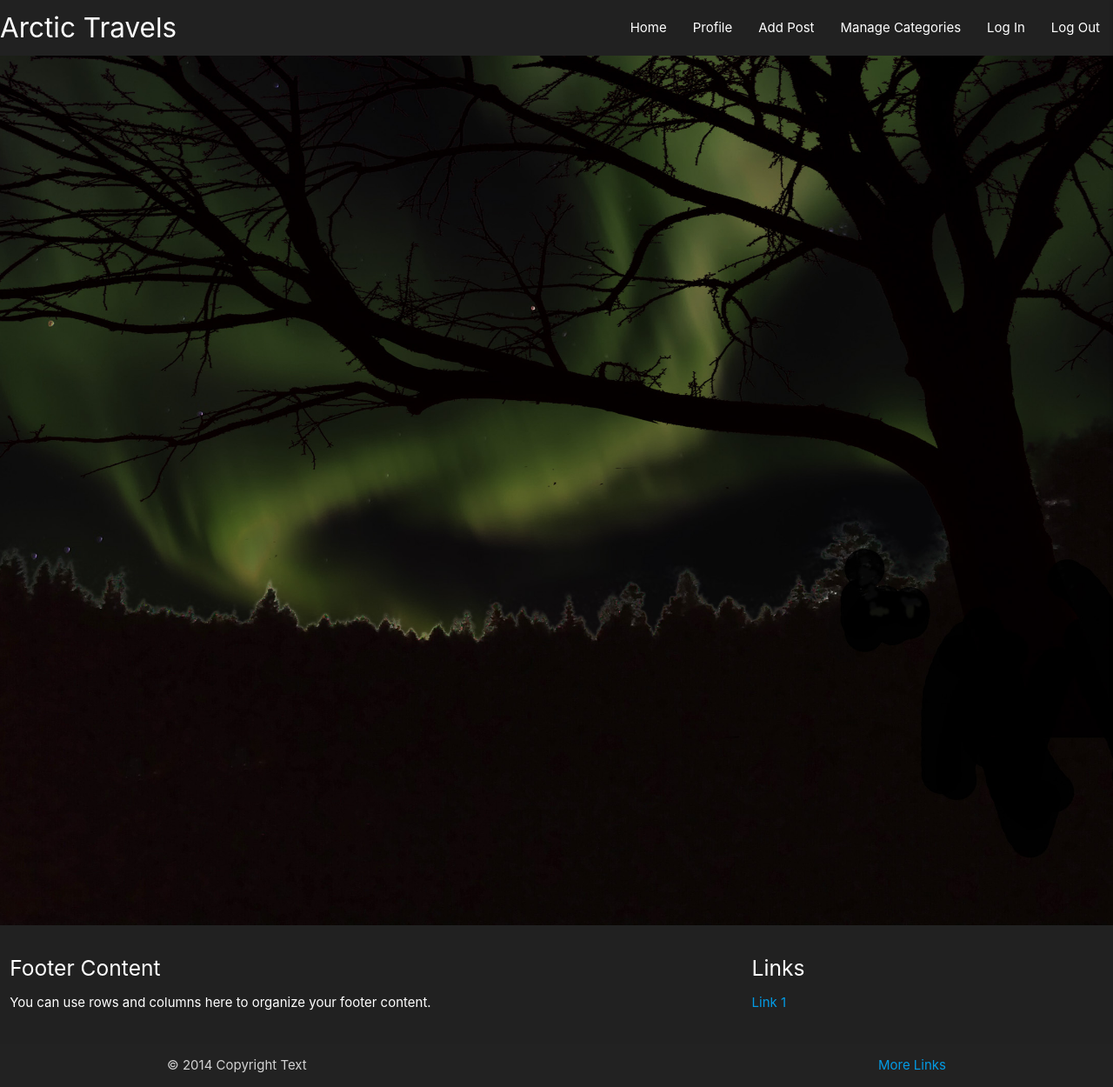
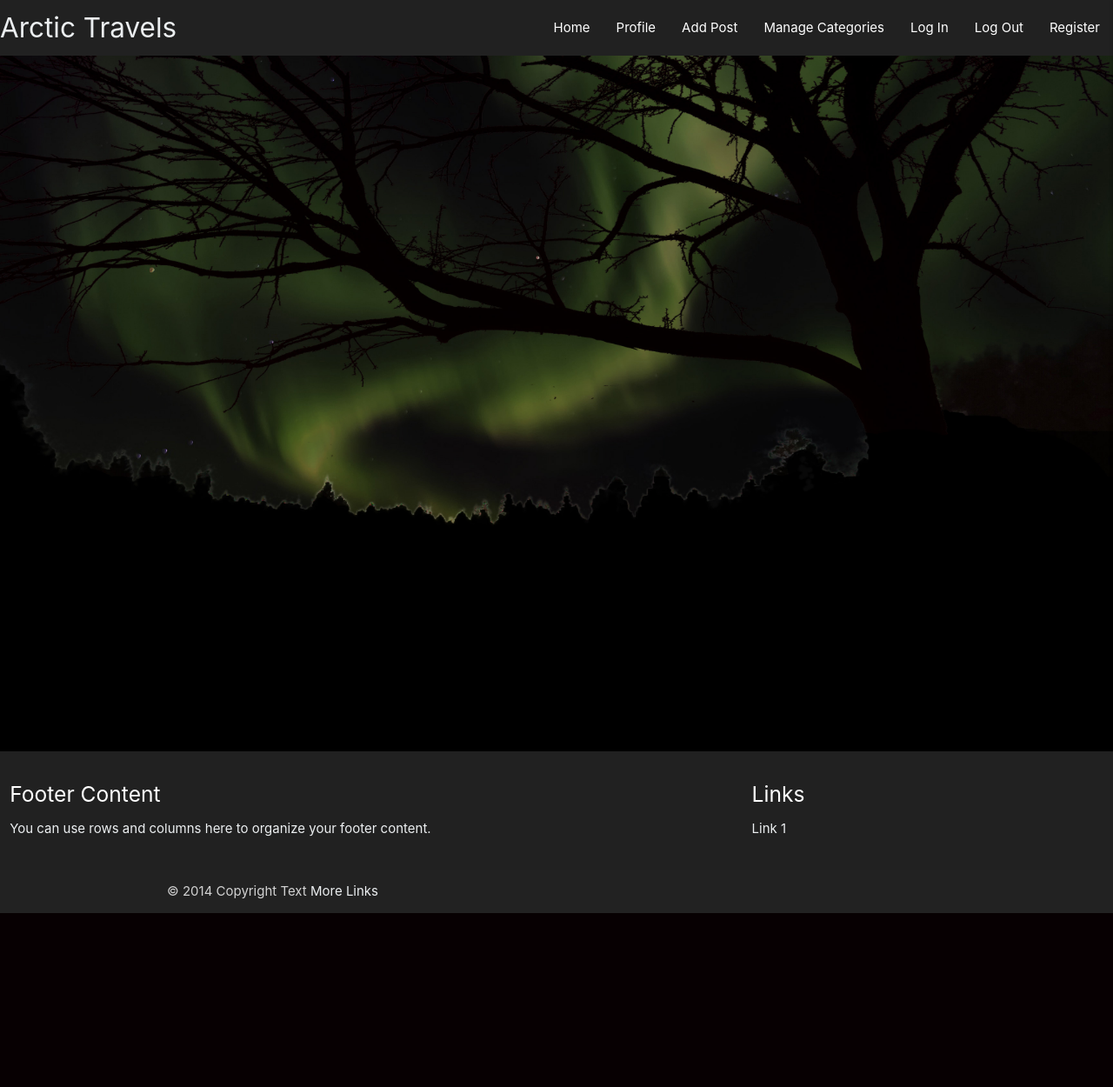
Before and after one commit to JakubKocerha/Travel-Post-MS3, a Flask app: page / in a window 1280 px wide. Shown: the whole page at 87% size. After the commit the page ends 1050 px from the top, so only its background shows below. Run offline with Flask 2, Linux system fonts and the light colour scheme; data that the repository does not hold is empty; some libraries are stand-ins or nearby versions.

Commit message:
Add Register template

```diff
--- a/app.py
+++ b/app.py
@@ -4,6 +4,7 @@ from flask import (
     redirect, request, session, url_for)
 from flask_pymongo import PyMongo
 from bson.objectid import ObjectId
+from werkzeug.security import generate_password_hash, check_password_hash
 if os.path.exists("env.py"):
     import env
 
@@ -23,6 +24,11 @@ def get_posts():
     return render_template("posts.html", posts=posts)
 
 
+@app.route("/register")
+def register():
+    return render_template("register.html")
+
+
 if __name__ == "__main__":
     app.run(host=os.environ.get("IP"),
             port=int(os.environ.get("PORT")),
--- a/static/css/style.css
+++ b/static/css/style.css
@@ -1,16 +1,22 @@
 main {
         background-image: url("../images/background.jpg");
         background-color: #000000;
-        min-height: 1000px;
+        min-width: 100vw;
+        min-height: 100vh;
         background-position: top;
         background-repeat: no-repeat;
         background-size: cover;
 }
 
+nav {
+    height: 100px;
+}
+
+h3 {
+    padding-top: 3rem;
+    padding-bottom: 1.5rem;
+    margin: 0 auto;
+}
 .text-shadow {
     text-shadow: 1px 1px 1px rgba(255,255,255, 0.2)
 }
-
-nav {
-    height: 100px;
-}
--- a/templates/base.html
+++ b/templates/base.html
@@ -19,30 +19,32 @@
     <header">
     <!-- top navbar from materializecss.com, customized partly with CI tutorial-->
         <!-- top navbar -->
-		<nav class="nav-extended grey darken-4 grey-darken-text text-darken-3">
+		<nav class="nav-extended grey darken-4">
         <div class="nav-wrapper">
-				<a href="{{ url_for('get_posts') }}" class="brand-logo">Arctic Travels</a>
+            <a href="{{ url_for('get_posts') }}" class="brand-logo blue-grey-text text-lighten-5">Arctic Travels</a>
             <a href="#" data-target="mobile-demo" class="sidenav-trigger right"><i class="fas fa-bars"></i></a>
-				<ul class="right hide-on-med-and-down">
+            <ul class="right hide-on-med-and-down blue-grey-text text-lighten-5">
                 <li><a href="{{ url_for('get_posts') }}">Home</a></li>
                 <li><a href="">Profile</a></li>
                 <li><a href="">Add Post</a></li>
                 <li><a href="">Manage Categories</a></li>
                 <li><a href="">Log In</a></li>
                 <li><a href="">Log Out</a></li>
+                <li><a href="{{ url_for('register') }}">Register</a></li>
             </ul>
         </div>
 		</nav>
 
         <!-- mobile sidenav -->
 		<ul class="sidenav" id="mobile-demo">
-            <li><h4 class="center-align grey-darken-text text-darken-3">Arctic Travels</h4></li>
+        <li><h4 class="center-align">Arctic Travels</h4></li>
         <li><a href="{{ url_for('get_posts') }}">Home</a></li>
         <li><a href="">Profile</a></li>
         <li><a href="">Add Post</a></li>
         <li><a href="">Manage Categories</a></li>
         <li><a href="">Log In</a></li>
         <li><a href="">Log Out</a></li>
+        <li><a href="{{ url_for('register') }}">Register</a></li>
 		</ul>
 
     </header>
@@ -54,17 +56,18 @@
     {% endblock %}
 
     </main>
+
     <footer class="page-footer grey darken-4">
         <div>
             <div class="row">
                 <div class="col l6 s12">
                     <h5 class="white-text">Footer Content</h5>
-              <p class="grey-darken-text text-darken-3">You can use rows and columns here to organize your footer content.</p>
+                    <p class="blue-grey-text text-lighten-5">You can use rows and columns here to organize your footer content.</p>
                 </div>
                 <div class="col l4 offset-l2 s12">
                     <h5 class="white-text">Links</h5>
                     <ul>
-                <li><a class="grey-darken-text text-darken-3" href="#!">Link 1</a></li>
+                        <li><a class="blue-grey-text text-lighten-5" href="#!">Link 1</a></li>
                     </ul>
                 </div>
             </div>
@@ -72,10 +75,11 @@
         <div class="footer-copyright">
             <div class="container">
                 © 2014 Copyright Text
-          <a class="grey-darken-text text-darken-3 right" href="#!">More Links</a>
+                <a class="blue-grey-text text-lighten-5" href="#!">More Links</a>
             </div>
         </div>
     </footer>
+
 
     <script src="https://code.jquery.com/jquery-3.6.0.min.js" integrity="sha256-/xUj+3OJU5yExlq6GSYGSHk7tPXikynS7ogEvDej/m4=" crossorigin="anonymous"></script>
     <script src="https://cdnjs.cloudflare.com/ajax/libs/materialize/1.0.0/js/materialize.min.js"></script>
```
Also changed, not shown: templates/register.html (added, +37 -0 lines), static/images/background.jpg. Lines whose indentation alone changed are shown as unchanged.
